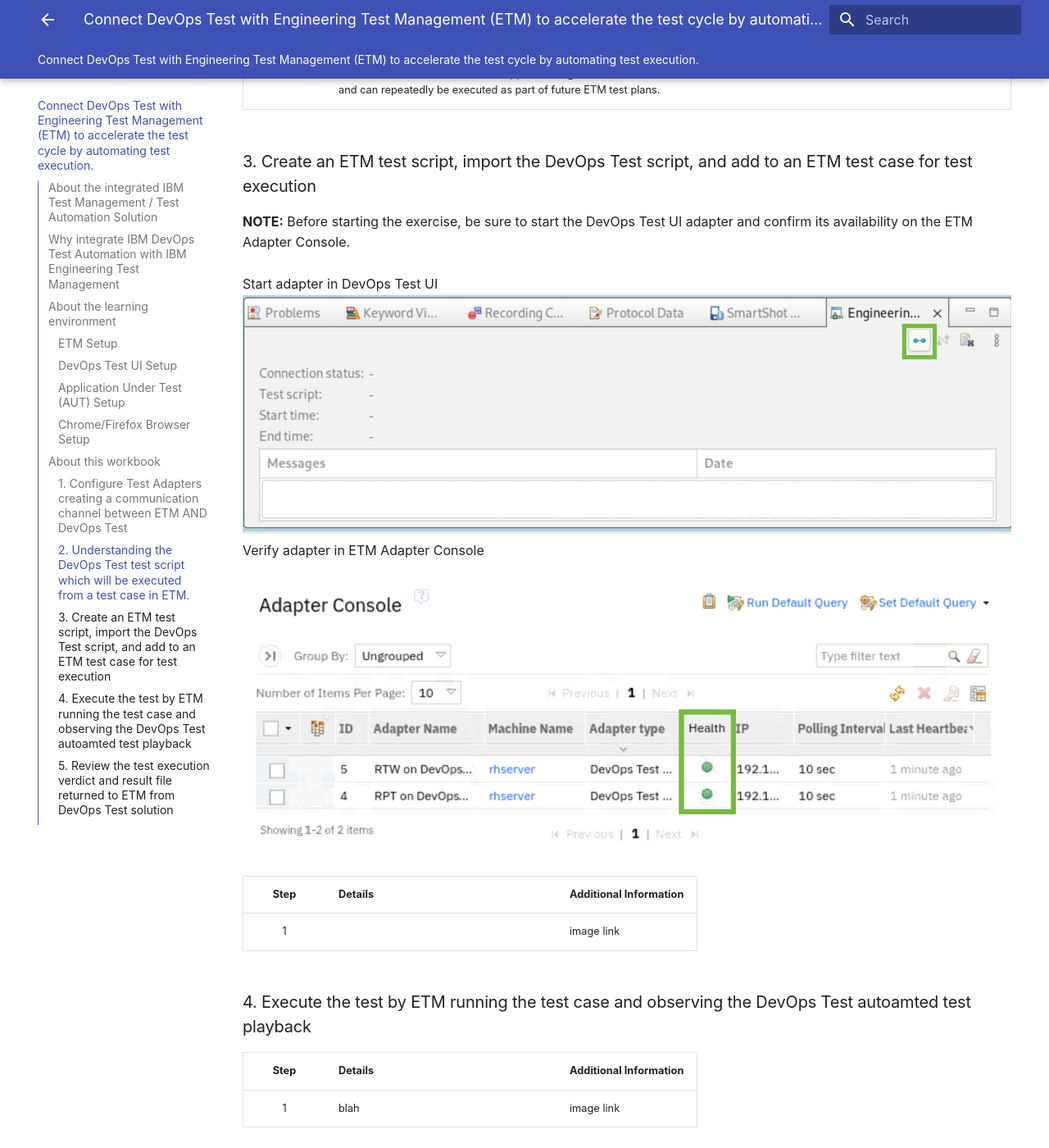
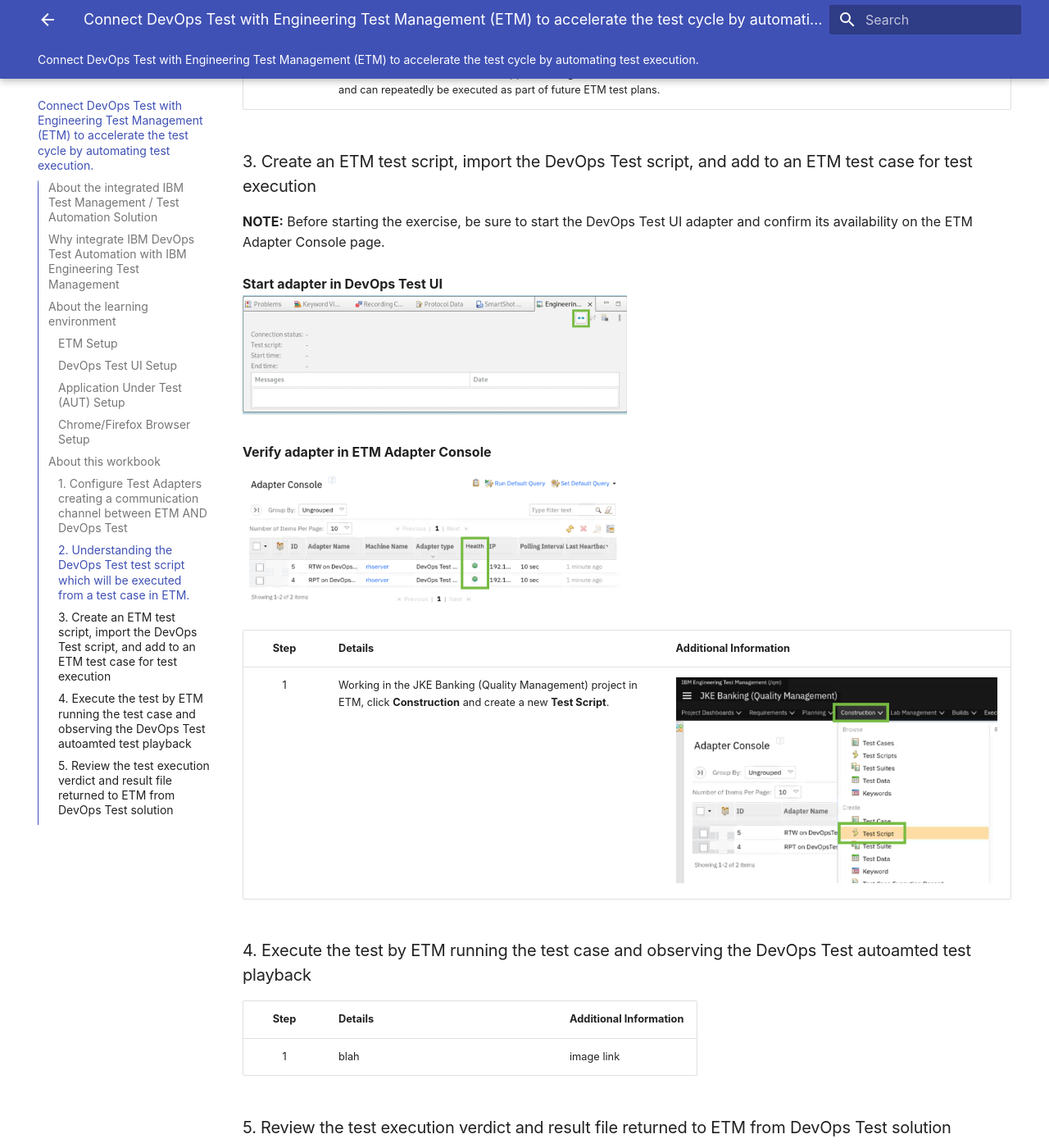
Before and after one commit to DevOpsAutomationLabs/Test_ELM, an MkDocs documentation site: the page built from docs/index.md, in a window 1280 px wide and 1400 px high, scrolled down 14189 px. Shown: the whole window at 82% size. Built offline with MkDocs 1.6.1 and Material for MkDocs 9.7.7, drawn with Linux system fonts in a browser that asks for light colours.

Commit message:
update Section3

```diff
--- a/docs/index.md
+++ b/docs/index.md
@@ -147,16 +147,16 @@
 
 ### 3. Create an ETM test script, import the DevOps Test script, and add to an ETM test case for test execution ###
 
-**NOTE:** Before starting the exercise, be sure to start the DevOps Test UI adapter and confirm its availability on the ETM Adapter Console.</br></br>
-Start adapter in DevOps Test UI</br>
-<img src="media/t_startAdapter.png" alt="t_startAdapter" style="width:100%; height:auto;"></br>
-Verify adapter in ETM Adapter Console</br>
-<img src="media/t_adapterConsole.png" alt="t_adapterConsole" style="width:100%; height:auto;"></br>
+**NOTE:** Before starting the exercise, be sure to start the DevOps Test UI adapter and confirm its availability on the ETM Adapter Console page.</br></br>
+**Start adapter in DevOps Test UI**</br>
+<img src="media/t_startAdapter.png" alt="t_startAdapter" style="width:50%; height:auto;"></br></br>
+**Verify adapter in ETM Adapter Console**</br>
+<img src="media/t_adapterConsole.png" alt="t_adapterConsole" style="width:50%; height:auto;"></br>
 
 
 | **Step** | <div style="width:250px">**Details**</div>  | **Additional Information** |
 |:-------------:|:------------- |:------------- |
-| 1 |  | image link |
+| 1 | Working in the JKE Banking (Quality Management) project in ETM, click **Construction** and create a new **Test Script**.  | <img src="media/t1_36.png" alt="t1_36" style="width:100%; height:auto;"> |
 
 ### 4. Execute the test by ETM running the test case and observing the DevOps Test autoamted test playback ###
 
```
Also changed, not shown: docs/media/t1_36.png (added).
